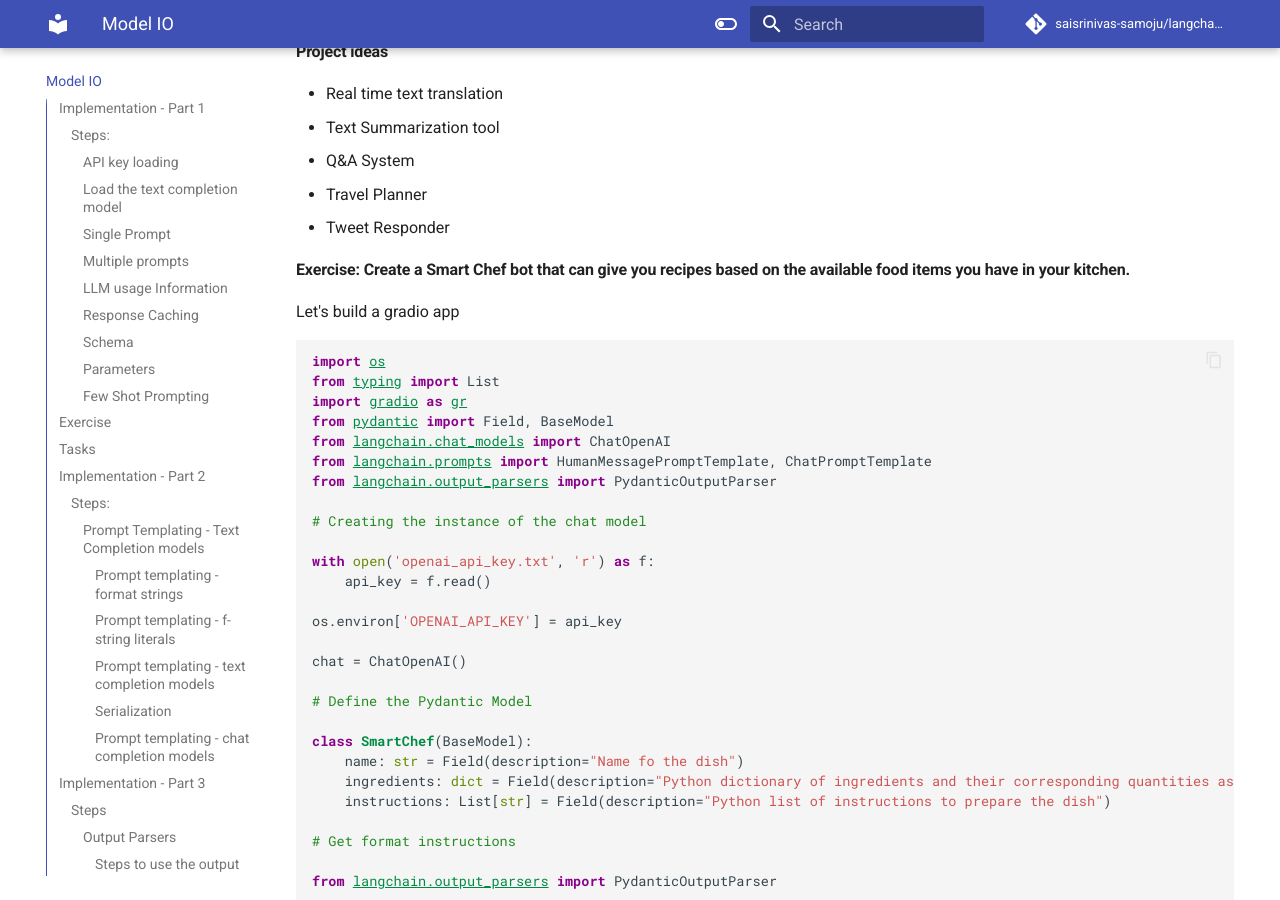
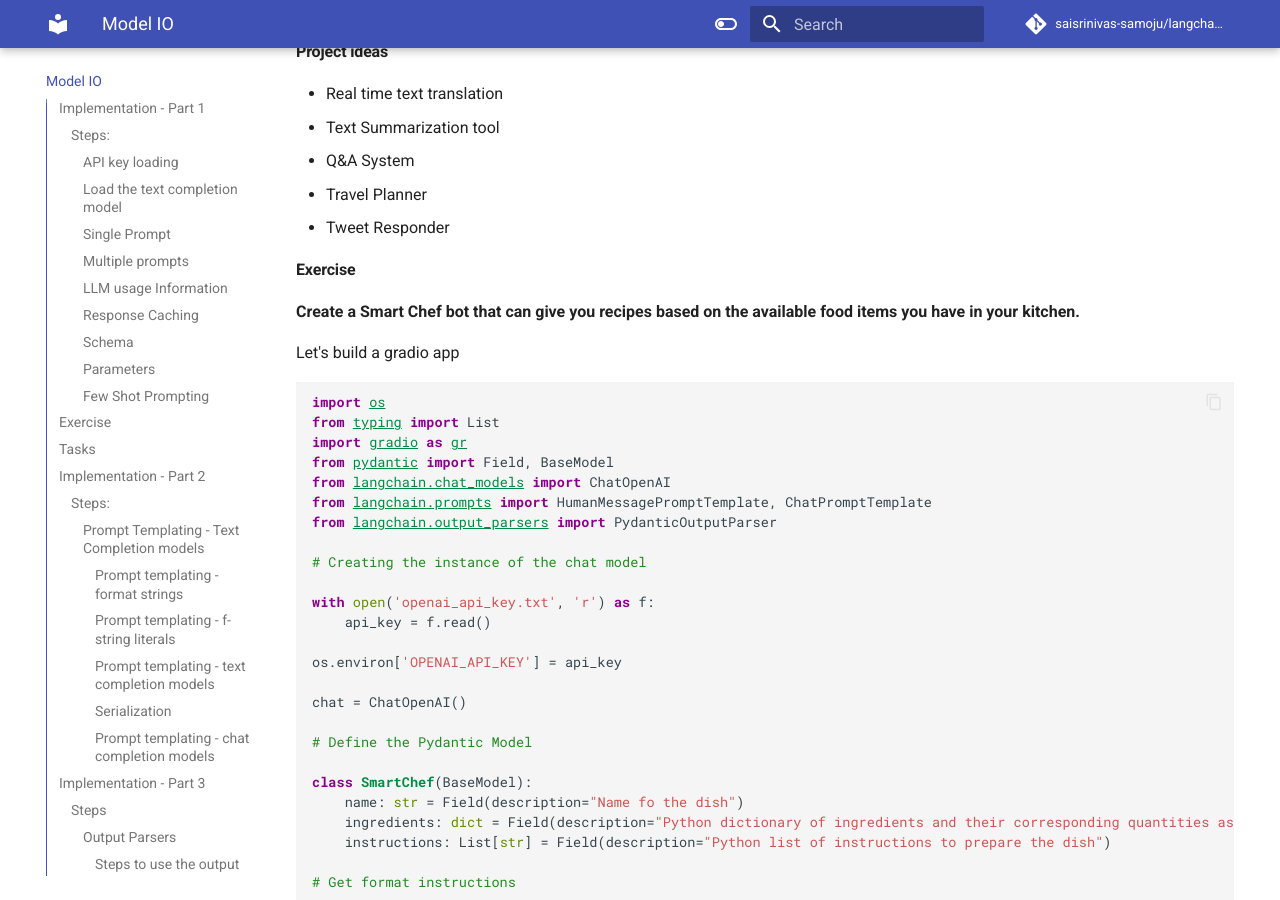
Before and after one commit to saisrinivas-samoju/langchain_training, an MkDocs documentation site: the page built from docs/model_io.md, in a window 1280 px wide and 900 px high, scrolled down 17743 px. Built offline with MkDocs 1.6.1 and Material for MkDocs 9.7.7, drawn with Linux system fonts in a browser that asks for light colours; comment, search, counter and statistics services are not loaded; some of the changed text lies outside the part shown.

````diff
--- a/docs/model_io.md
+++ b/docs/model_io.md
@@ -874,7 +874,8 @@ model_with_structure.invoke('Tell me about the most expensive car in the world')
 * Travel Planner
 * Tweet Responder
 
-#### Exercise: Create a Smart Chef bot that can give you recipes based on the available food items you have in your kitchen.
+#### Exercise
+**Create a Smart Chef bot that can give you recipes based on the available food items you have in your kitchen.**
 
 Let's build a gradio app
 ```py
--- a/mkdocs.yml
+++ b/mkdocs.yml
@@ -6,6 +6,7 @@ nav:
   - Introduction: introduction.md
   - Model Connection: model_connection.md
   - Model IO: model_io.md
+  - Retrieval: retreival.md
 
 site_author: Sai Srinivas
 site_description: This website contains all the course materials and quick revision concepts.
````
Also changed, not shown: other parts of docs/model_io.md (+4 -0 lines), docs/index.md (+1 -0 lines), docs/retrieval.md (added, +26 -0 lines).
